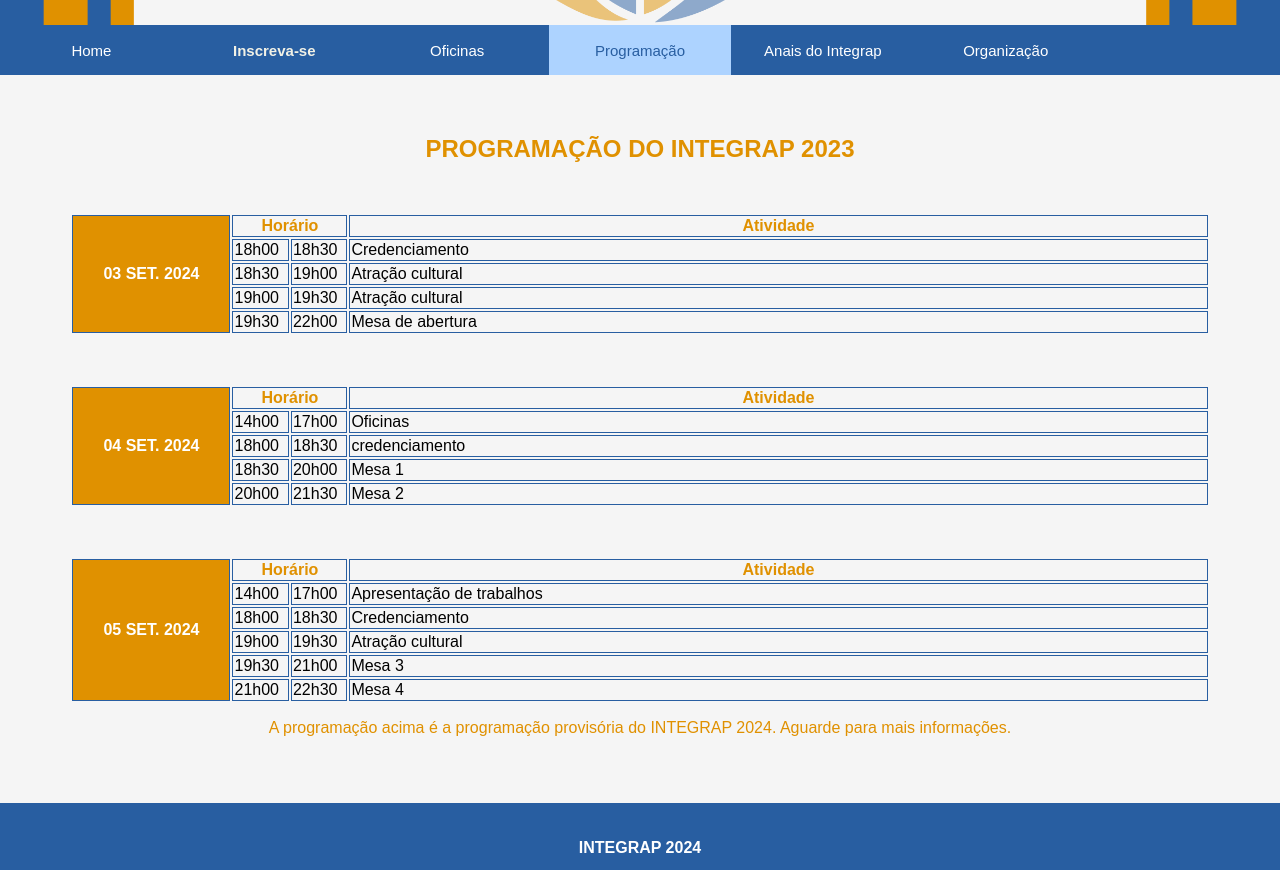
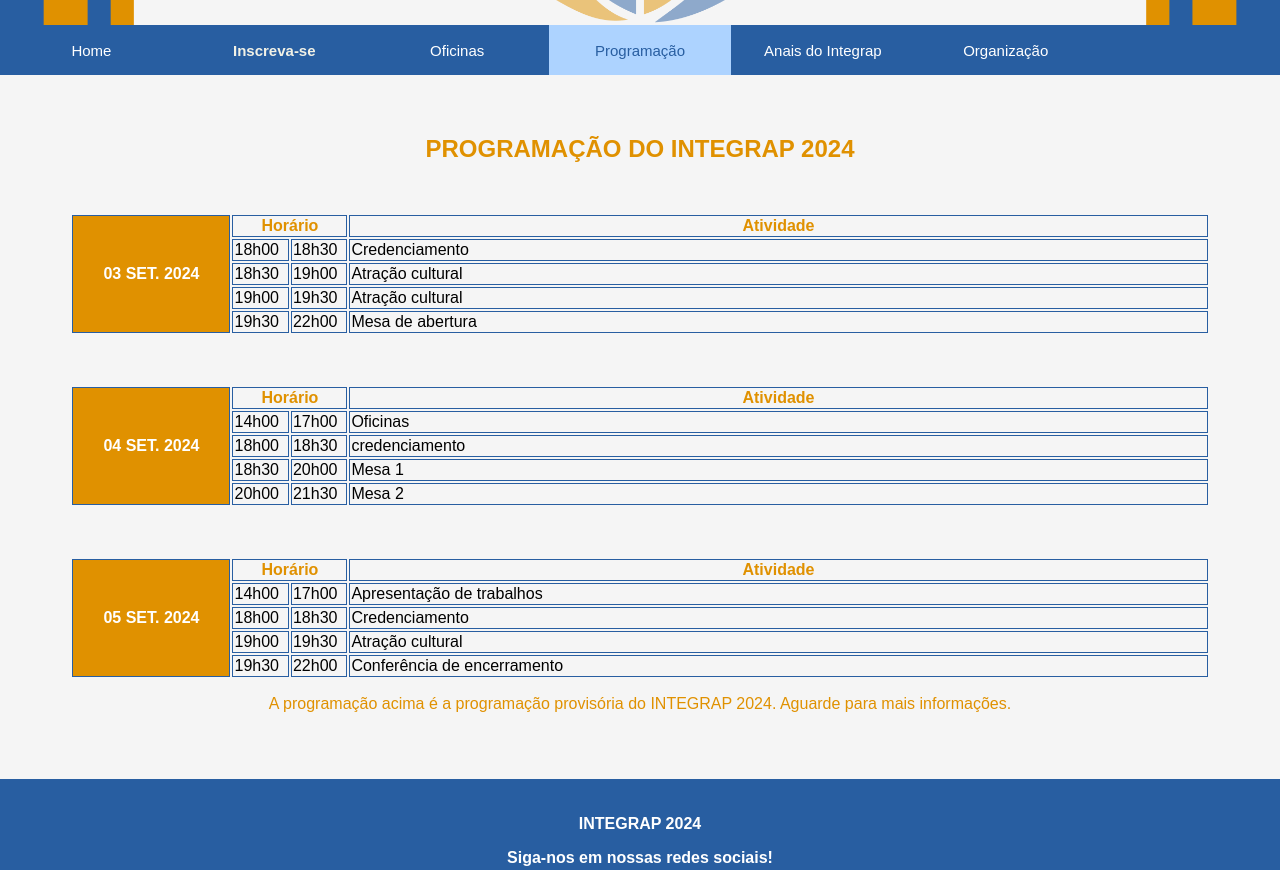
Before and after one commit to Integrapunesp/integrapunesp.github.io, a plain HTML site: page Programação.html in a window 1280 px wide. Shown: the part 300-1170 px from the top of the page. Drawn offline with Linux system fonts and the light colour scheme.

Commit message:
Add files via upload

```diff
--- a/Programação.html
+++ b/Programação.html
@@ -31,7 +31,7 @@
 
     <main>
 
-        <h2 class="programação">PROGRAMAÇÃO DO INTEGRAP 2023</h2>
+        <h2 class="programação">PROGRAMAÇÃO DO INTEGRAP 2024</h2>
 
         <table>
             <tr>
@@ -91,7 +91,7 @@
 
         <table>
             <tr>
-                <th class="dia1" style="width:14%" rowspan="6">05 SET. 2024</th>
+                <th class="dia1" style="width:14%" rowspan="5">05 SET. 2024</th>
                 <th style="width:10%" colspan="2">Horário</th>
                 <th>Atividade</th>
             </tr>
@@ -112,13 +112,8 @@
             </tr>
             <tr>
                 <td>19h30</td>
-                <td>21h00</td>
-                <td>Mesa 3</td>
-            </tr>
-            <tr>
-                <td>21h00</td>
-                <td>22h30</td>
-                <td>Mesa 4</td>
+                <td>22h00</td>
+                <td>Conferência de encerramento</td>
             </tr>
         </table>
 
```
